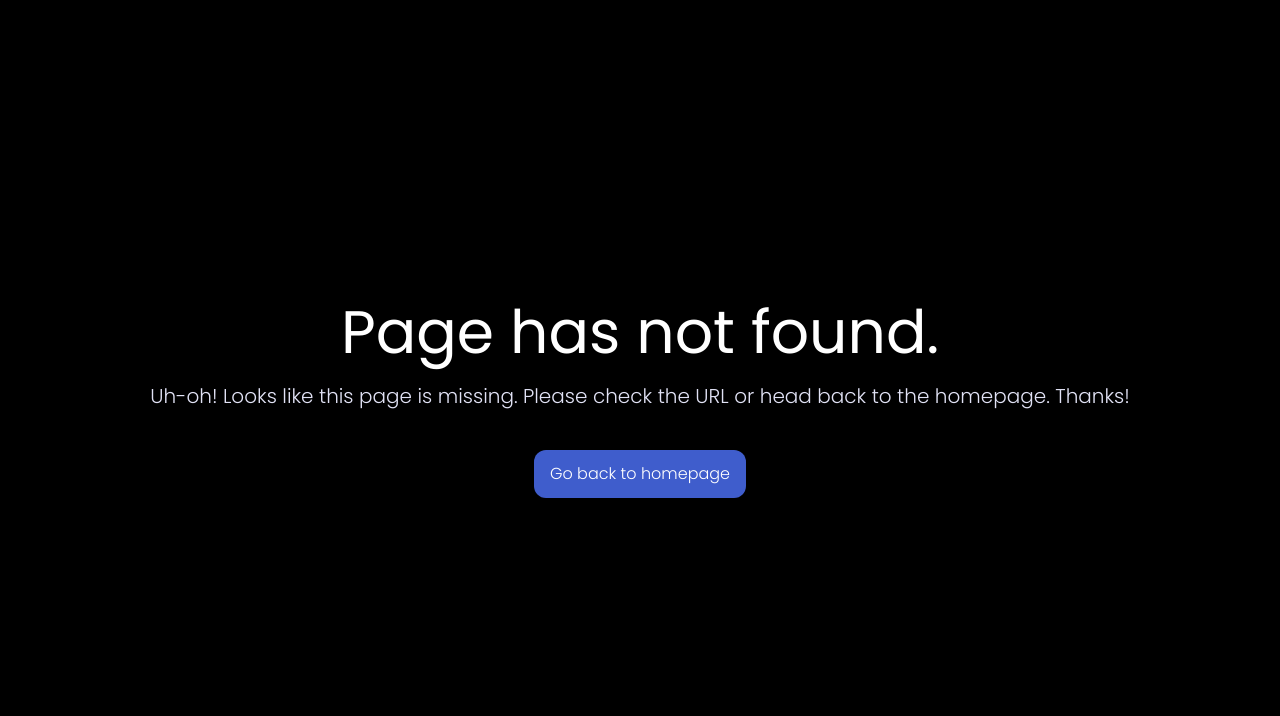
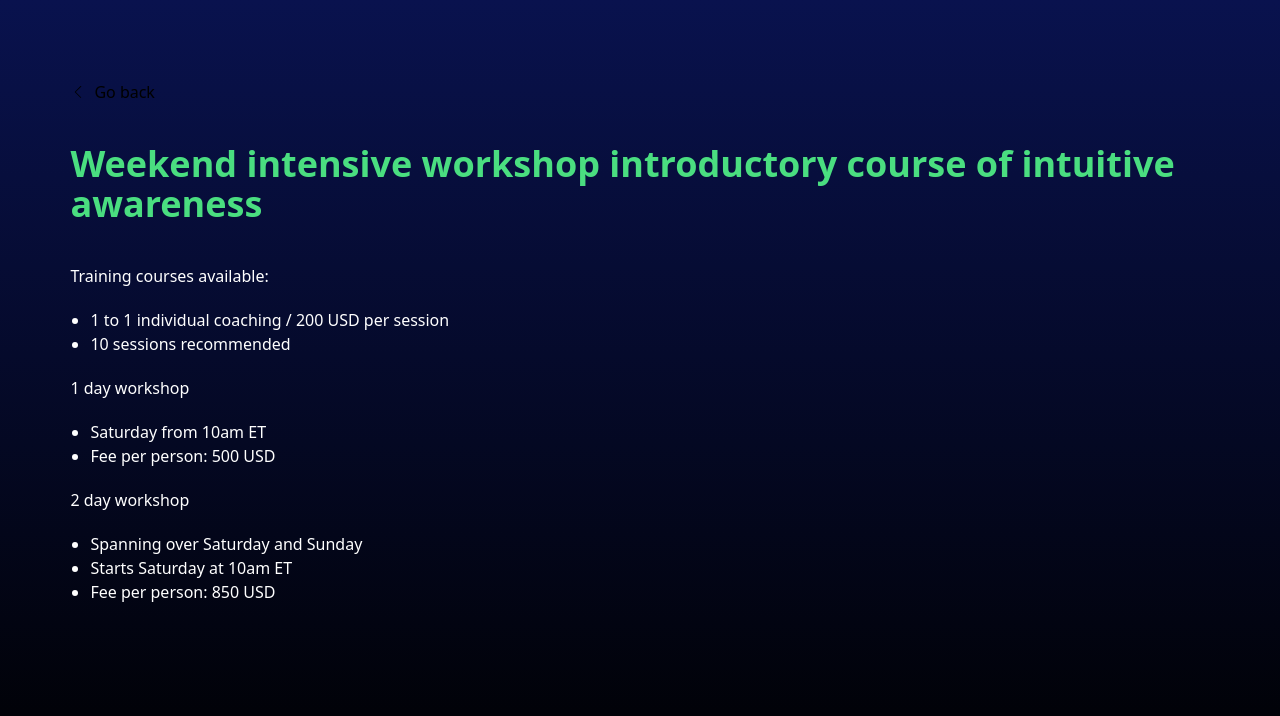
Before and after one commit to gantug/perfecttend, a Next.js app: page /works/weekend-intensive in a window 1280 px wide. Before the commit this address had no page. Shown: the top 716 px of the page. Built offline with nearby package versions, Linux system fonts and the light colour scheme.

Commit message:
2 day added

```diff
--- a/src/components/Works.tsx
+++ b/src/components/Works.tsx
@@ -1,65 +1,75 @@
+import Link from "next/link";
 import {
   CiChat1,
   CiRead,
+  CiReceipt,
   CiSettings,
   CiUser,
   CiViewTable,
   CiVoicemail,
-} from 'react-icons/ci';
-import Link from 'next/link';
+} from "react-icons/ci";
 
 export default function Works() {
   return (
     <div
-      className='min-h-screen bg-gradient-to-b from-[#09124E]  to-black px-[5.5%] flex flex-col justify-center py-[64px] md:py-0'
-      id='work'
+      className="min-h-screen bg-gradient-to-b from-[#09124E]  to-black px-[5.5%] flex flex-col justify-center py-[64px] md:py-32"
+      id="work"
     >
-      <h2 className='text-4xl text-white mb-10'>Services</h2>
+      <h2 className="text-4xl text-white mb-10">Services</h2>
 
-      <div className='h-full grid grid-cols-1 md:grid-cols-3 gap-10'>
-        <Link href='/works/one-to-one-session'>
-          <div className='p-5 rounded-xl h-[250px] text-white text-center transition duration-300 hover:border-white border border-gray-600 flex flex-col justify-center items-center gap-5 cursor-pointer'>
-            <CiVoicemail className='text-white w-full h-full max-w-[100px] max-h-[100px]' />
-            <div className='font-light'>
+      <div className="h-full grid grid-cols-1 md:grid-cols-3 gap-10">
+        <Link href="/works/one-to-one-session">
+          <div className="p-5 rounded-xl h-[250px] text-white text-center transition duration-300 hover:border-white border border-gray-600 flex flex-col justify-center items-center gap-5 cursor-pointer">
+            <CiVoicemail className="text-white w-full h-full max-w-[100px] max-h-[100px]" />
+            <div className="font-light">
               Zoom or in person: One-to-one session
             </div>
           </div>
         </Link>
 
-        <Link href='/works/performance-and-mindfulness'>
-          <div className='p-5 rounded-xl h-[250px] text-white text-center transition duration-300 hover:border-white border border-gray-600 flex flex-col justify-center items-center gap-5 cursor-pointer'>
-            <CiViewTable className='text-white w-full h-full max-w-[100px] max-h-[100px]' />
-            <div className='font-light'>
+        <Link href="/works/performance-and-mindfulness">
+          <div className="p-5 rounded-xl h-[250px] text-white text-center transition duration-300 hover:border-white border border-gray-600 flex flex-col justify-center items-center gap-5 cursor-pointer">
+            <CiViewTable className="text-white w-full h-full max-w-[100px] max-h-[100px]" />
+            <div className="font-light">
               Performance and mindfulness workshops
             </div>
           </div>
         </Link>
 
-        <Link href='/works/guest-lecturer'>
-          <div className='p-5 rounded-xl h-[250px] text-white text-center transition duration-300 hover:border-white border border-gray-600 flex flex-col justify-center items-center gap-5 cursor-pointer'>
-            <CiUser className='text-white w-full h-full max-w-[100px] max-h-[100px]' />
-            <div className='font-light'>Guest lecturer</div>
+        <Link href="/works/guest-lecturer">
+          <div className="p-5 rounded-xl h-[250px] text-white text-center transition duration-300 hover:border-white border border-gray-600 flex flex-col justify-center items-center gap-5 cursor-pointer">
+            <CiUser className="text-white w-full h-full max-w-[100px] max-h-[100px]" />
+            <div className="font-light">Guest lecturer</div>
           </div>
         </Link>
 
-        <Link href='/works/corporate-training'>
-          <div className='p-5 rounded-xl h-[250px] text-white text-center transition duration-300 hover:border-white border border-gray-600 flex flex-col justify-center items-center gap-5 cursor-pointer'>
-            <CiSettings className='text-white w-full h-full max-w-[100px] max-h-[100px]' />
-            <div className='font-light'>Corporate training & coaching</div>
+        <Link href="/works/corporate-training">
+          <div className="p-5 rounded-xl h-[250px] text-white text-center transition duration-300 hover:border-white border border-gray-600 flex flex-col justify-center items-center gap-5 cursor-pointer">
+            <CiSettings className="text-white w-full h-full max-w-[100px] max-h-[100px]" />
+            <div className="font-light">Corporate training & coaching</div>
           </div>
         </Link>
 
-        <Link href='/works/i-factor'>
-          <div className='p-5 rounded-xl h-[250px] text-white text-center transition duration-300 hover:border-white border border-gray-600 flex flex-col justify-center items-center gap-5 cursor-pointer'>
-            <CiRead className='text-white w-full h-full max-w-[100px] max-h-[100px]' />
-            <div className='font-light'>The Intuition training program</div>
+        <Link href="/works/i-factor">
+          <div className="p-5 rounded-xl h-[250px] text-white text-center transition duration-300 hover:border-white border border-gray-600 flex flex-col justify-center items-center gap-5 cursor-pointer">
+            <CiRead className="text-white w-full h-full max-w-[100px] max-h-[100px]" />
+            <div className="font-light">The Intuition training program</div>
           </div>
         </Link>
 
-        <Link href='/works/corporate-fee'>
-          <div className='p-5 rounded-xl h-[250px] text-white text-center transition duration-300 hover:border-white border border-gray-600 flex flex-col justify-center items-center gap-5 cursor-pointer'>
-            <CiChat1 className='text-white w-full h-full max-w-[100px] max-h-[100px]' />
-            <div className='font-light'>Corporate coaching fee</div>
+        <Link href="/works/corporate-fee">
+          <div className="p-5 rounded-xl h-[250px] text-white text-center transition duration-300 hover:border-white border border-gray-600 flex flex-col justify-center items-center gap-5 cursor-pointer">
+            <CiChat1 className="text-white w-full h-full max-w-[100px] max-h-[100px]" />
+            <div className="font-light">Corporate coaching fee</div>
+          </div>
+        </Link>
+        <Link href="/works/weekend-intensive">
+          <div className="p-5 rounded-xl h-[250px] text-white text-center transition duration-300 hover:border-white border border-gray-600 flex flex-col justify-center items-center gap-5 cursor-pointer">
+            <CiReceipt className="text-white w-full h-full max-w-[100px] max-h-[100px]" />
+            <div className="font-light">
+              <span className="font-bold">2 Day</span> <br /> Weekend intensive
+              workshop introductory course of intuitive awareness{" "}
+            </div>
           </div>
         </Link>
       </div>
--- a/src/pages/index.tsx
+++ b/src/pages/index.tsx
@@ -1,47 +1,47 @@
-import { Poppins } from 'next/font/google';
-import Header from '@/components/Header';
-import Hero from '@/components/Hero';
-import About from '@/components/About';
-import Experience from '@/components/Experience';
-import Works from '@/components/Works';
-import Contact from '@/components/Contact';
-import Footer from '@/components/Footer';
-import Videos from '@/components/Videos';
-import { NextSeo } from 'next-seo';
+import About from "@/components/About";
+import Contact from "@/components/Contact";
+import Experience from "@/components/Experience";
+import Footer from "@/components/Footer";
+import Header from "@/components/Header";
+import Hero from "@/components/Hero";
+import Videos from "@/components/Videos";
+import Works from "@/components/Works";
+import { NextSeo } from "next-seo";
+import { Poppins } from "next/font/google";
 
-import { ToastContainer } from 'react-toastify';
+import { ToastContainer } from "react-toastify";
 
 const poppin = Poppins({
-  subsets: ['latin'],
-  weight: ['100', '200', '300', '400', '500', '600', '700', '800', '900'],
+  subsets: ["latin"],
+  weight: ["100", "200", "300", "400", "500", "600", "700", "800", "900"],
 });
 
 export default function Home() {
   return (
     <main className={`min-h-screen bg-white  ${poppin.className} relative`}>
       <NextSeo
-        title='Ivan Hopkins | The Attention Trainer'
-        description='Your intuitor helping you uncover your latent and inner power.'
+        title="Ivan Hopkins | The Attention Trainer"
+        description="Your intuitor helping you uncover your latent and inner power."
         openGraph={{
-          url: 'https://www.perfecttend.com/',
-          title: 'Ivan Hopkins | The Attention Trainer',
+          url: "https://www.perfecttend.com/",
+          title: "Ivan Hopkins | The Attention Trainer",
           description:
-            'Your intuitor helping you uncover your latent and inner power.',
+            "Your intuitor helping you uncover your latent and inner power.",
           images: [
             {
-              url: 'images/portrait.jpeg',
+              url: "images/ivans.jpeg",
               width: 600,
               height: 800,
-              alt: 'Ivan Hopkins Portrait',
-              type: 'image/jpeg',
+              alt: "Ivan Hopkins Portrait",
+              type: "image/jpeg",
             },
           ],
-          siteName: 'Ivan Hopkins',
+          siteName: "Ivan Hopkins",
         }}
         twitter={{
-          handle: '@handle',
-          site: '@site',
-          cardType: 'summary_large_image',
+          handle: "@handle",
+          site: "@site",
+          cardType: "summary_large_image",
         }}
       />
       <Header />
--- /dev/null
+++ b/src/pages/works/weekend-intensive.tsx
@@ -0,0 +1,42 @@
+import GoBack from "@/components/utils/GoBack";
+import { useRouter } from "next/router";
+
+export default function Intensive() {
+  const router = useRouter();
+
+  return (
+    <div
+      className="min-h-screen bg-gradient-to-b from-[#09124E]  to-black px-[5.5%] flex flex-col  py-[64px] md:py-0"
+      id="work"
+    >
+      <div className="flex flex-col gap-10 md:mt-[5rem]">
+        <GoBack linkHref="#work" />
+        <h1 className="text-xl md:text-4xl text-green-400 mb-10 font-bold">
+          Weekend intensive workshop introductory course of intuitive awareness
+          {/* <span className='text-green-400'>One-to-one session</span> */}
+        </h1>
+      </div>
+
+      <div className="flex flex-col gap-5 font-light text-white">
+        <p>Training courses available:</p>
+        <ul className="list-disc ml-5">
+          <li>1 to 1 individual coaching / 200 USD per session</li>
+          <li>10 sessions recommended</li>
+        </ul>
+
+        <p>1 day workshop</p>
+        <ul className="list-disc ml-5">
+          <li>Saturday from 10am ET</li>
+          <li>Fee per person: 500 USD</li>
+        </ul>
+
+        <p>2 day workshop</p>
+        <ul className="list-disc ml-5">
+          <li>Spanning over Saturday and Sunday</li>
+          <li>Starts Saturday at 10am ET</li>
+          <li>Fee per person: 850 USD</li>
+        </ul>
+      </div>
+    </div>
+  );
+}
```
